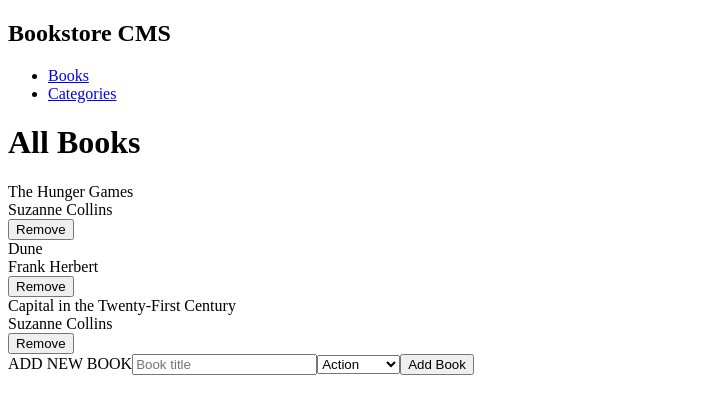
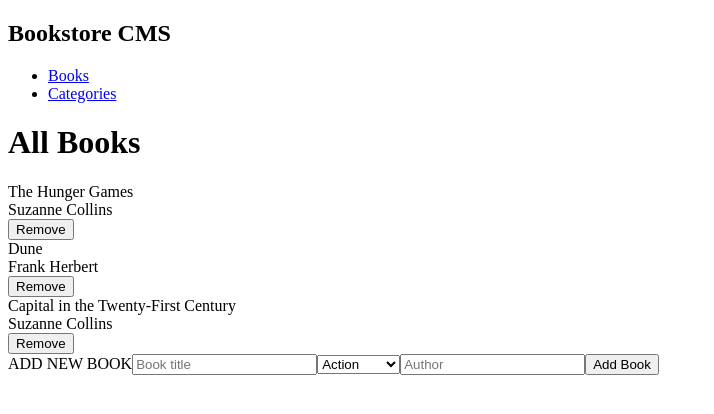
Before and after one commit to Reggeditt/book-store, a React (Create React App) app: page / in a window 1280 px wide. Shown: the top 414 px of the page, without its empty margins (0-714 px from the left). Built offline with nearby package versions, Linux system fonts and the light colour scheme.

Commit message:
add unique ID generation and author input feild

```diff
--- a/src/components/addBook.js
+++ b/src/components/addBook.js
@@ -1,3 +1,5 @@
+/* eslint-disable import/no-extraneous-dependencies */
+import { v4 as uuid } from 'uuid';
 import { useDispatch } from 'react-redux';
 import { addBook } from '../redux/books/booksSlice';
 
@@ -7,10 +9,10 @@ const AddBook = () => {
   const getNewBook = (e) => {
     e.preventDefault();
     const newBook = {
-      id: Math.floor(Math.random() * 100),
+      id: uuid(),
       title: e.target[0].value,
       category: e.target[1].value,
-      author: 'Unknown',
+      author: e.target[2].value,
     };
     dispatch(addBook(newBook));
   };
@@ -29,7 +31,8 @@ const AddBook = () => {
         <option value="Fiction">Fiction</option>
         <option value="Romance">Romance</option>
       </select>
-      <input type="submit" value="Add Book" />
+      <input type="name" placeholder="Author" />
+      <button type="submit">Add Book</button>
     </form>
   );
 };
```
